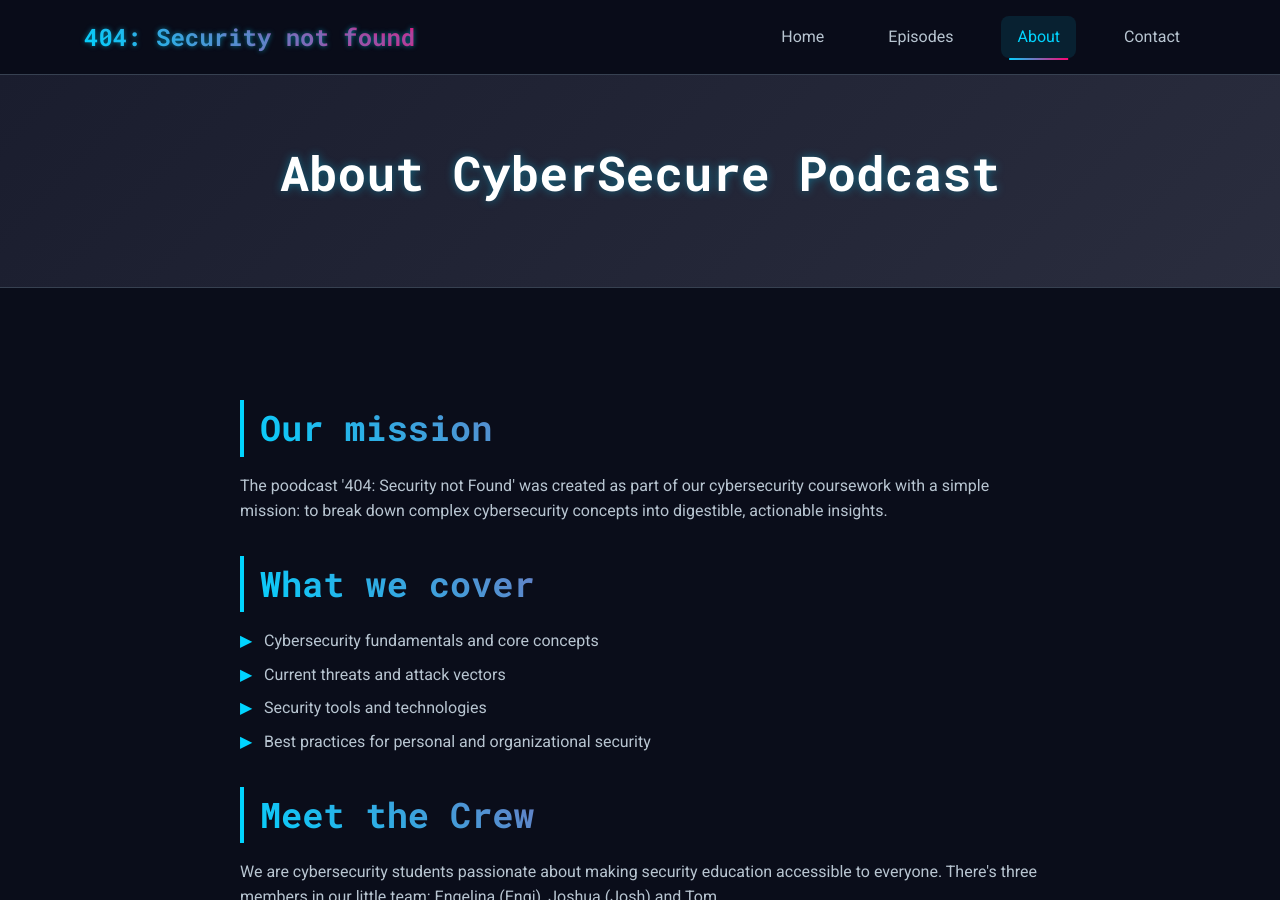
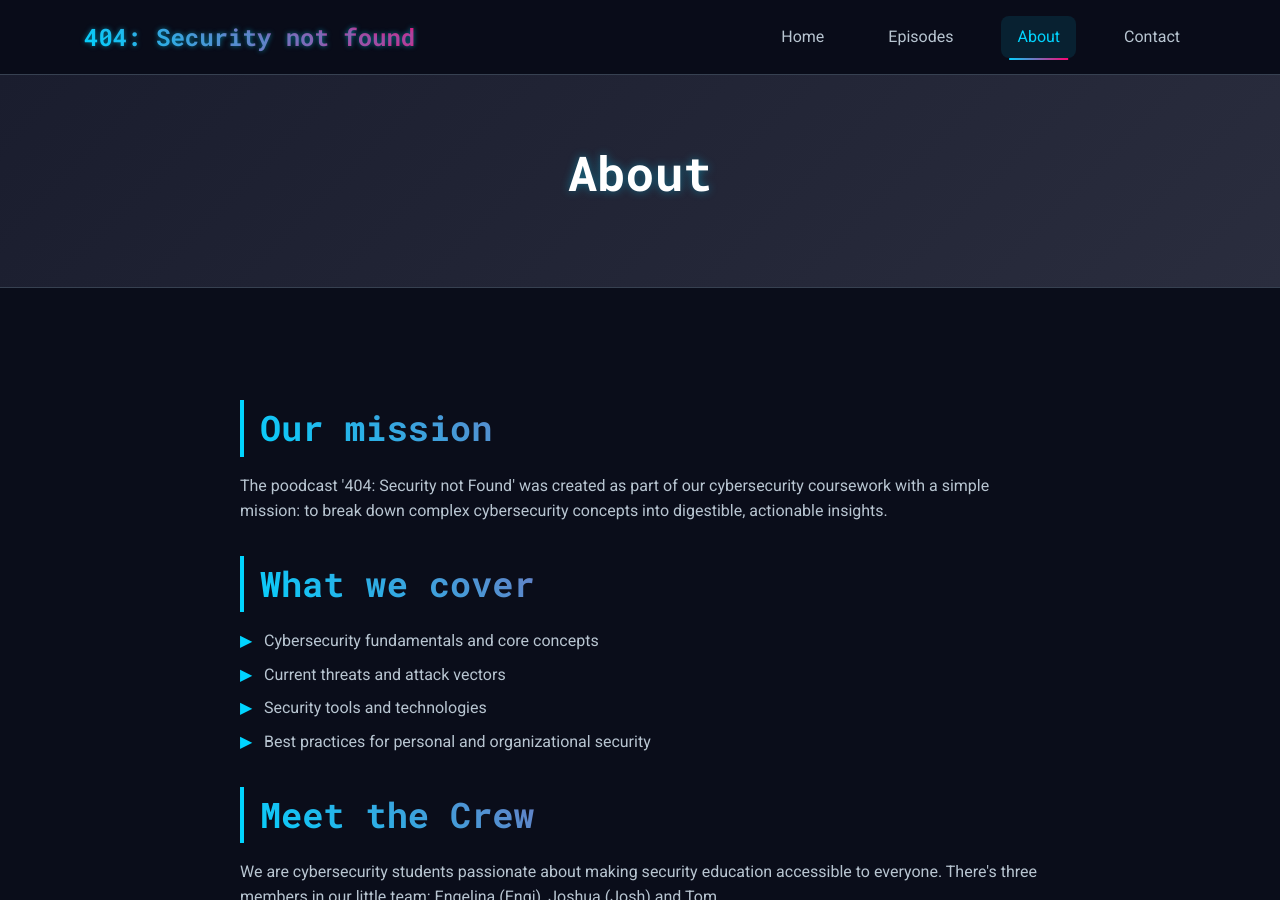
Before and after one commit to Engelina8/Error404, a Jekyll site: the page built from about.html, in a window 1280 px wide and 900 px high. Built offline with Jekyll 4.4.1, drawn with Linux system fonts in a browser that asks for light colours.

Commit message:
changed title of about

```diff
--- a/about.html
+++ b/about.html
@@ -1,6 +1,6 @@
 ---
 layout: page
-title: About CyberSecure Podcast
+title: About
 permalink: /about/
 ---
 
--- a/contact.html
+++ b/contact.html
@@ -1,6 +1,6 @@
 ---
 layout: page
-title: Contact Us
+title: Contact
 permalink: /contact/
 ---
 
```
